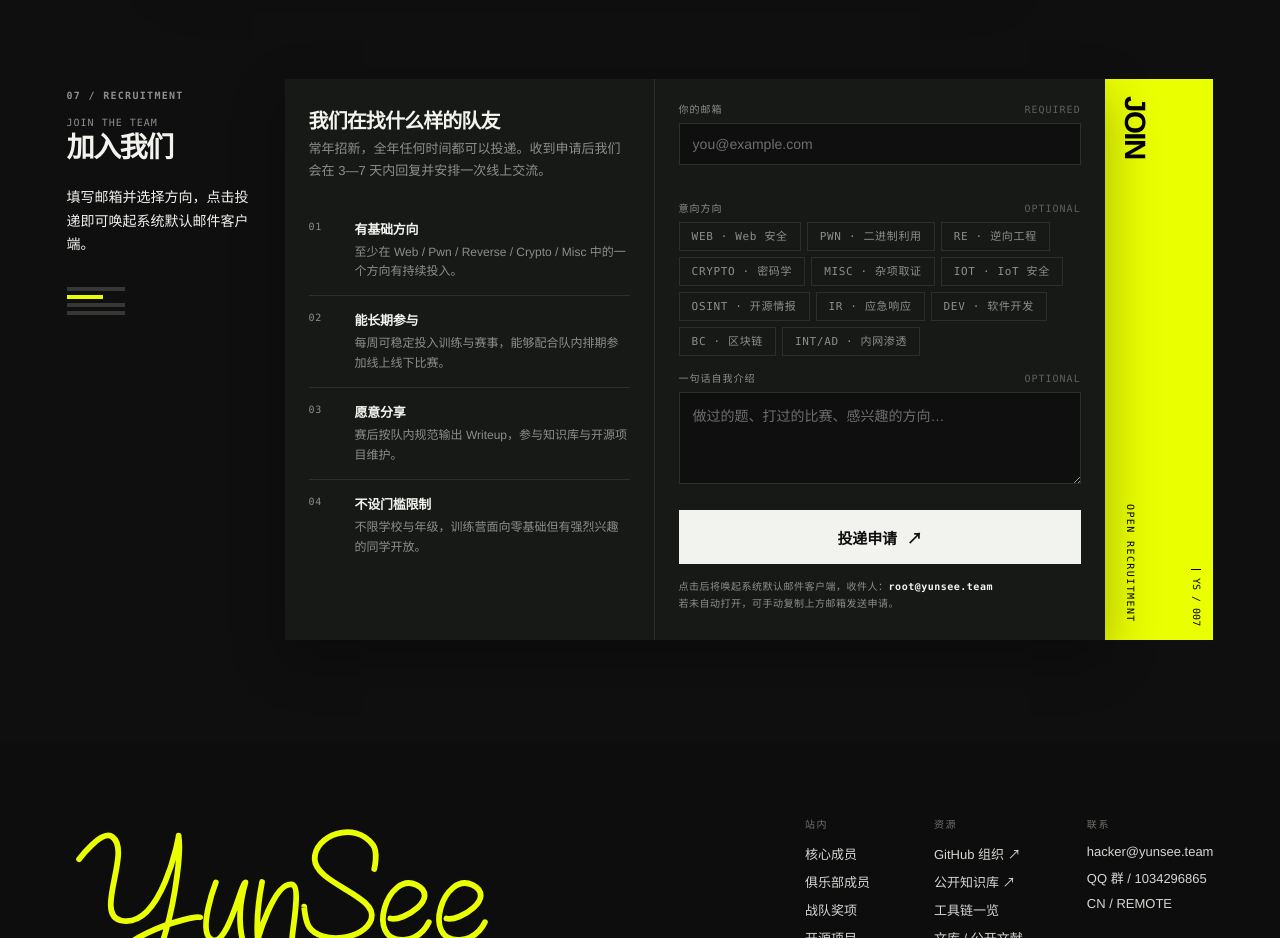
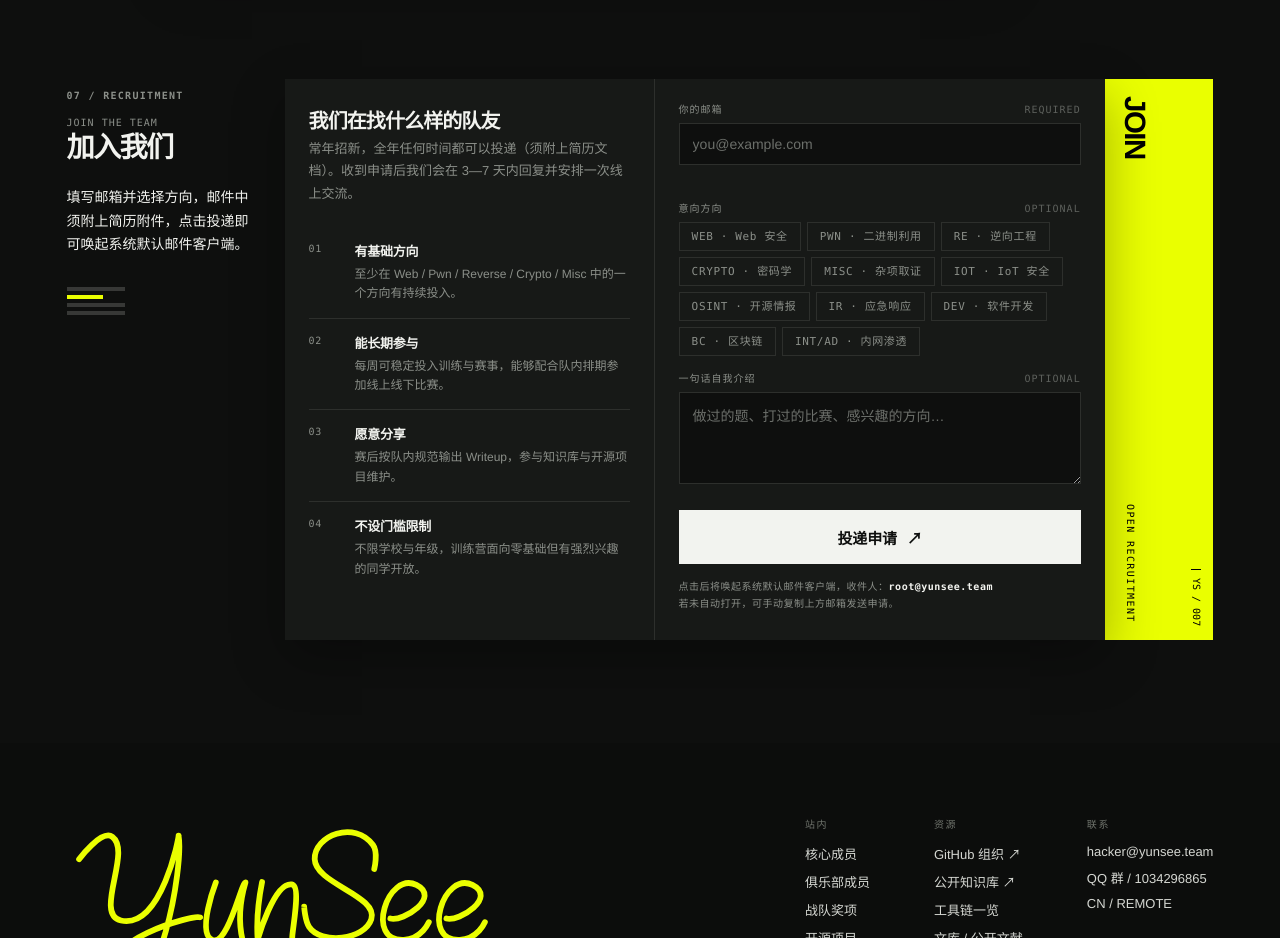
Before and after one commit to YunSeeTeam/YunSeeTeam.github.io, a plain HTML site: page index.html in a window 1280 px wide. Shown: the part 5620-6558 px from the top of the page. Drawn offline with Linux system fonts and the light colour scheme.

Commit message:
docs: 补充加入我们简历投递说明
Co-authored-by: Copilot <223556219+Copilot@users.noreply.github.com>

```diff
--- a/index.html
+++ b/index.html
@@ -362,7 +362,7 @@ TEAM</div>
             <span class="section-number">07 / RECRUITMENT</span>
             <h2 class="section-title"><small>JOIN THE TEAM</small>加入我们</h2>
           </div>
-          <p class="section-copy">填写邮箱并选择方向，点击投递即可唤起系统默认邮件客户端。</p>
+          <p class="section-copy">填写邮箱并选择方向，邮件中须附上简历附件，点击投递即可唤起系统默认邮件客户端。</p>
           <div class="micro-code" aria-hidden="true"><span></span><span></span><span></span><span></span></div>
         </div>
 
@@ -370,7 +370,7 @@ TEAM</div>
           <div class="join">
             <div class="join-copy">
               <h3>我们在找什么样的队友</h3>
-              <p>常年招新，全年任何时间都可以投递。收到申请后我们会在 3—7 天内回复并安排一次线上交流。</p>
+              <p>常年招新，全年任何时间都可以投递（须附上简历文档）。收到申请后我们会在 3—7 天内回复并安排一次线上交流。</p>
               <ol class="join-list" id="join-list"></ol>
             </div>
 
```
